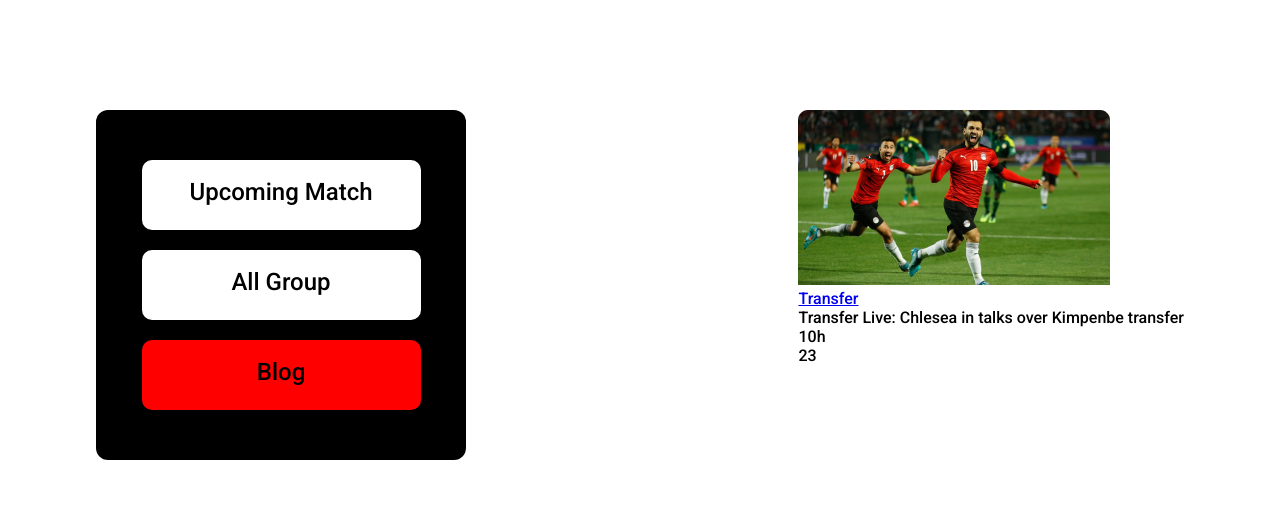
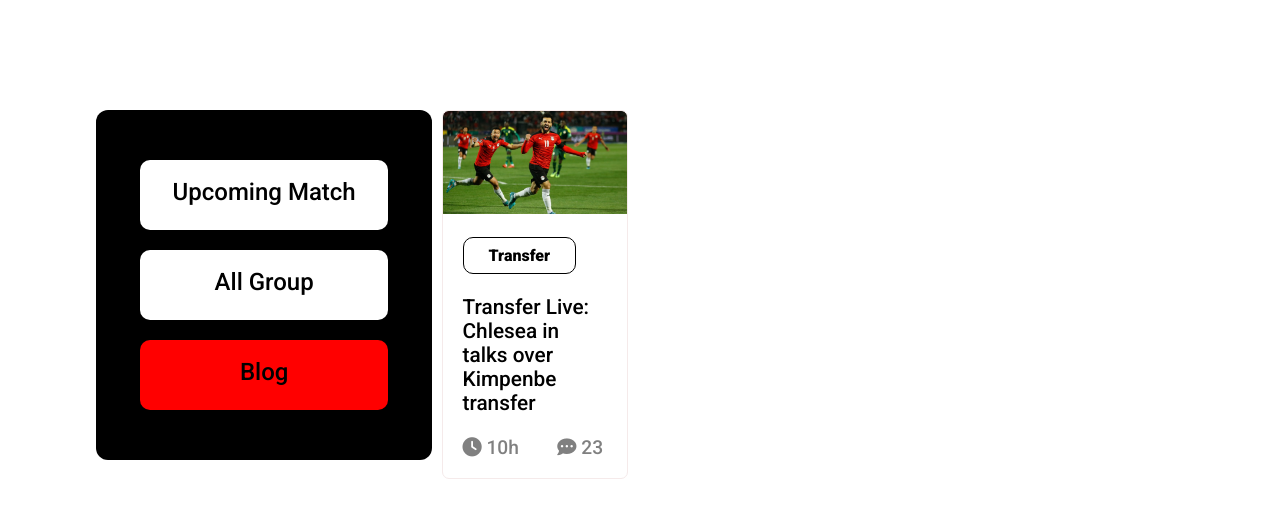
Before and after one commit to hamimhossain1/world-cup-2022, a plain HTML site: page index.html in a window 1280 px wide. Shown: the part 738-1256 px from the top of the page. Drawn offline with Linux system fonts and the light colour scheme.

Commit message:
first card done

```diff
--- a/index.html
+++ b/index.html
@@ -53,19 +53,17 @@
                         <a target="_blank" class="blog" href="https://www.fifa.com/tournaments/mens/worldcup/qatar2022/news/fifa-world-cup-2022tm-first-sustainability-progress-report-published">Blog</a>
                     </div>
                 </div>
-                <div class="all_cards">
                 <div class="cards">
                     <div class="card">
                         <div class="card-img">
                                 <img src="images/Blog Image.png" alt="">
                         </div>
                         <div class="card-info">
-                                <a href="#">Transfer</a>
-                                <p>Transfer Live: Chlesea in talks over Kimpenbe transfer</p>
+                            <a target="_blank" href="https://www.fifa.com/tournaments/mens/worldcup/qatar2022/news/fifa-world-cup-2022tm-first-sustainability-progress-report-published">Transfer</a>
+                            <h3>Transfer Live: Chlesea in talks over Kimpenbe transfer</h3>
                             <div class="card-comment">
-                                    <p>10h</p>
-                                    <p>23</p>
-                                </div>
+                                <p><i class="fa-solid fa-clock"></i> 10h</p>
+                                <p><i class="fa-solid fa-comment-dots"></i> 23</p>
                             </div>
                         </div>
                     </div>
--- a/style.css
+++ b/style.css
@@ -182,6 +182,42 @@ font-size: 1.5rem;
 .blog{
     background-color: red !important;
 }
+.cards{
+    width: 75%;
+    margin-left: 10px;
+}
+.card{
+    width: 25%;
+    border: 1px solid rgb(245, 234, 234);
+    border-radius: 7px;
+}
+.card-img img{
+width: 100%;
+}
+.card-info a{
+text-decoration: none;
+color: black;
+border: 1px solid black;
+padding: 8px 25px;
+font-size: 1rem;
+font-weight: 600;
+border-radius: 10px;
+display: inline-block;
+}
+.card-info h3{
+    font-size: 1.3em;
+    font-weight: 500;
+    padding: 1em 0 1em 0;
+}
+.card-comment{
+    display: flex;
+    gap: 2em;
+    color: gray;
+    font-size: 1.2rem;
+}
+.card-info{
+    padding: 1.2em;
+}
 
 
 
```
Lines whose indentation alone changed are shown as unchanged.
